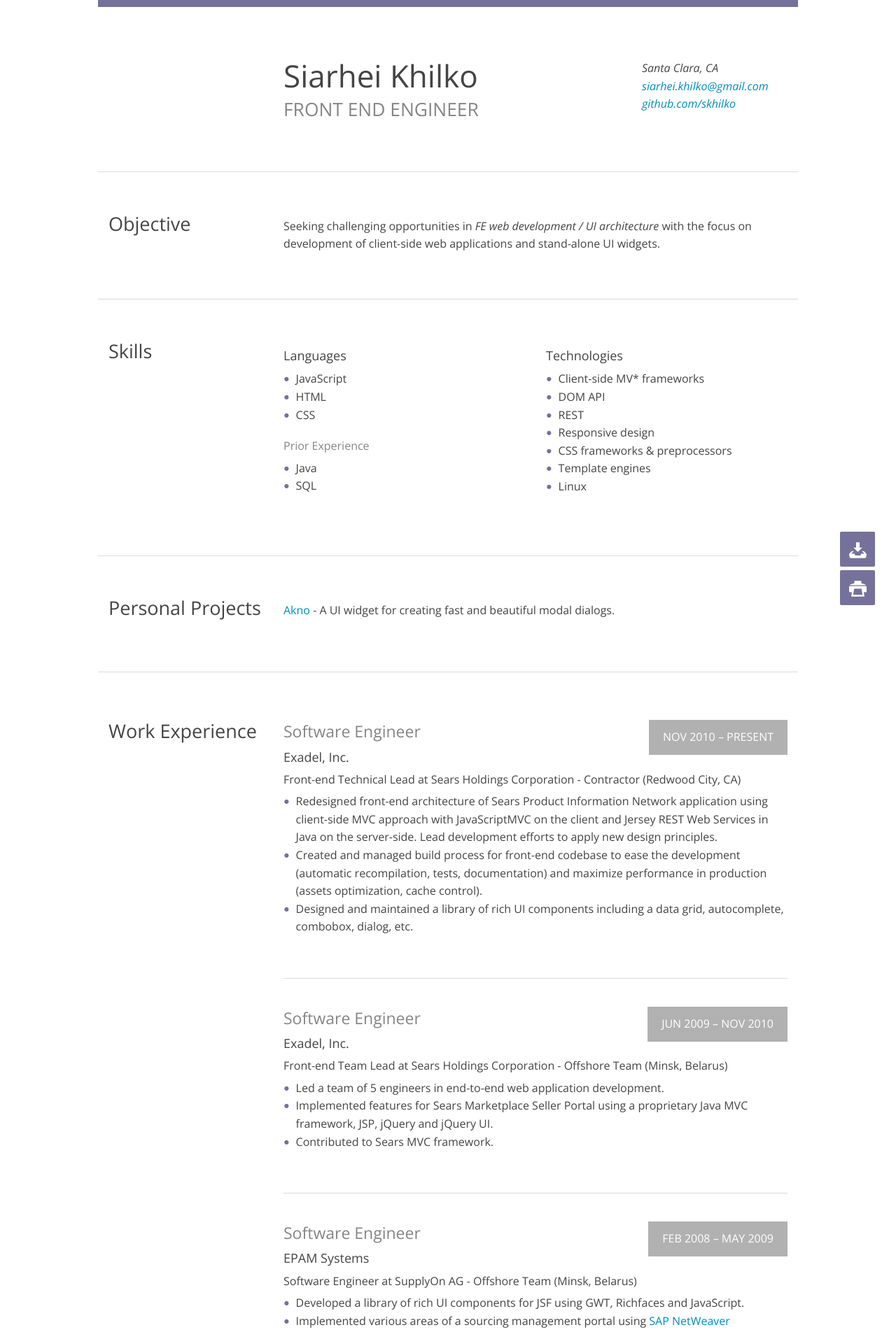
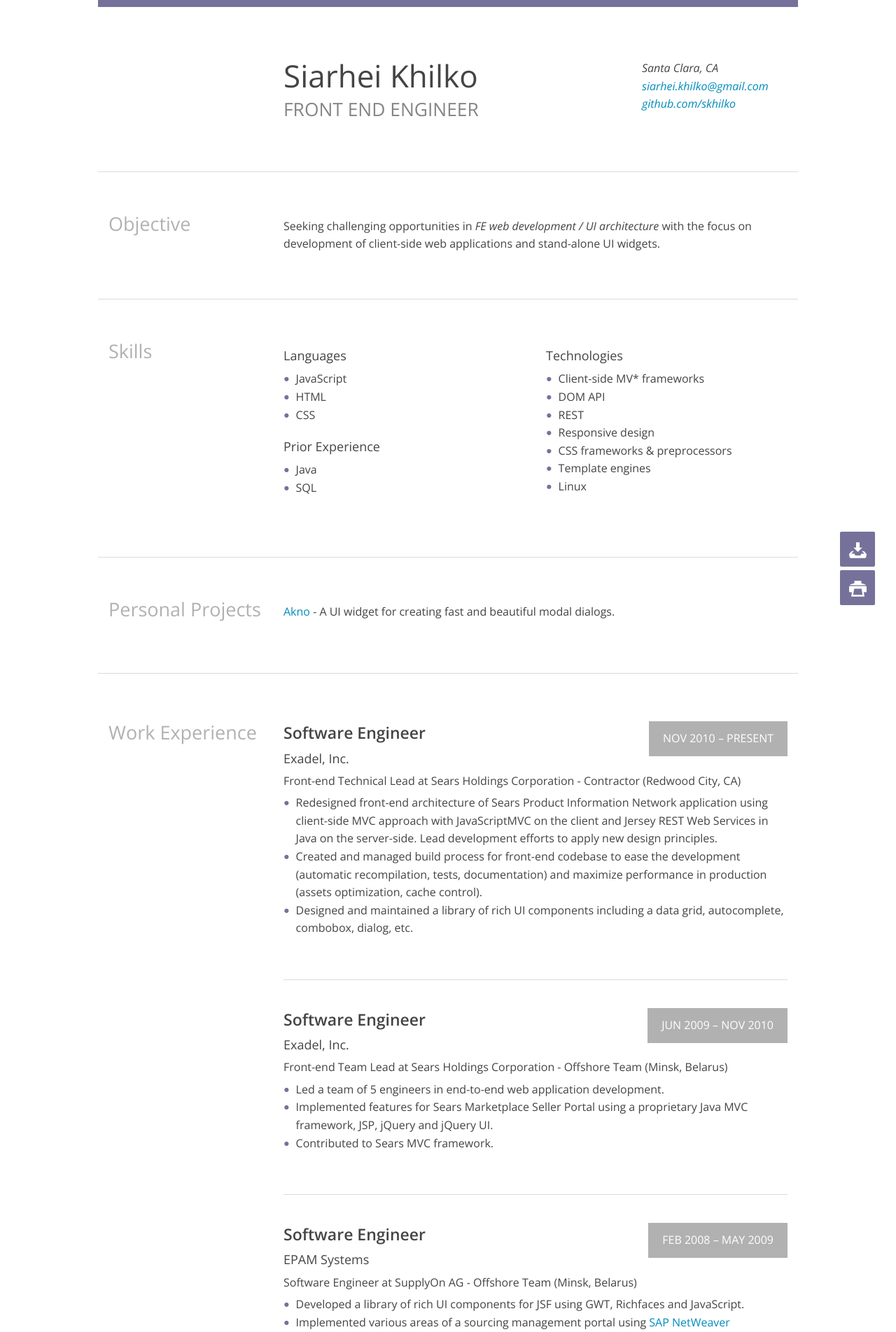
Before and after one commit to skhilko/skhilko.github.io, a Jekyll site: the page built from index.html, in a window 1280 px wide. Shown: the top 1904 px of the page at 70% size. Built offline with Jekyll 4.4.1, drawn with Linux system fonts in a browser that asks for light colours.

Commit message:
Headings style changes

```diff
--- a/_sass/_layout.scss
+++ b/_sass/_layout.scss
@@ -52,6 +52,10 @@ h1 small {
         p:last-child {
             margin-bottom: 0;
         }
+    }
+
+    .cv-section-title {
+        color: #b1b1b1;
     }
 
     header .cv-section {
--- a/index.html
+++ b/index.html
@@ -25,7 +25,7 @@ layout: default
                         <li>{{ skill }}</li>
                     {% endfor %}
                     </ul>
-                    <h6 class="subheader">Prior Experience</h6>
+                    <h5>Prior Experience</h5>
                     <ul class="cv-list">
                     {% for skill in cv.skills.prior %}
                         <li>{{ skill }}</li>
@@ -66,7 +66,7 @@ layout: default
         {% for exp in cv.experience %}
         <section class="cv-item">
             <p class="period">{{ exp.period }}</p>
-            <h4 class="subheader">{{ exp.position }}</h4>
+            <h4><strong>{{ exp.position }}</strong></h4>
             <h5>{{ exp.company }}</h5>
             <h6>{{ exp.contract-position }}</h6>
             <ul class="cv-list">
@@ -84,8 +84,8 @@ layout: default
     </div>
     <div class="medium-9 columns">
         {% for edu in cv.education %}
-        <h4 class="subheader">{{ edu.degree }}</h4>
-        <h5>{{ edu.school }}, {{ edu.period }}</h5>
+        <h4>{{ edu.degree }}</h5>
+        {{ edu.school }}, {{ edu.period }}
         {% endfor %}
     </div>
 </section>
```
Also changed, not shown: 1 other file.
